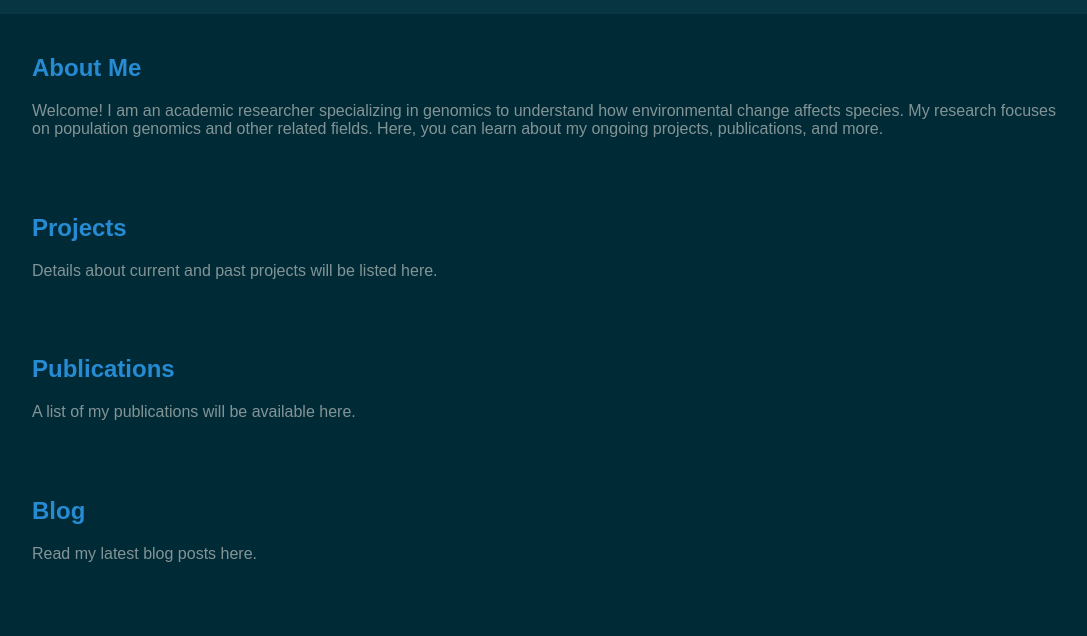
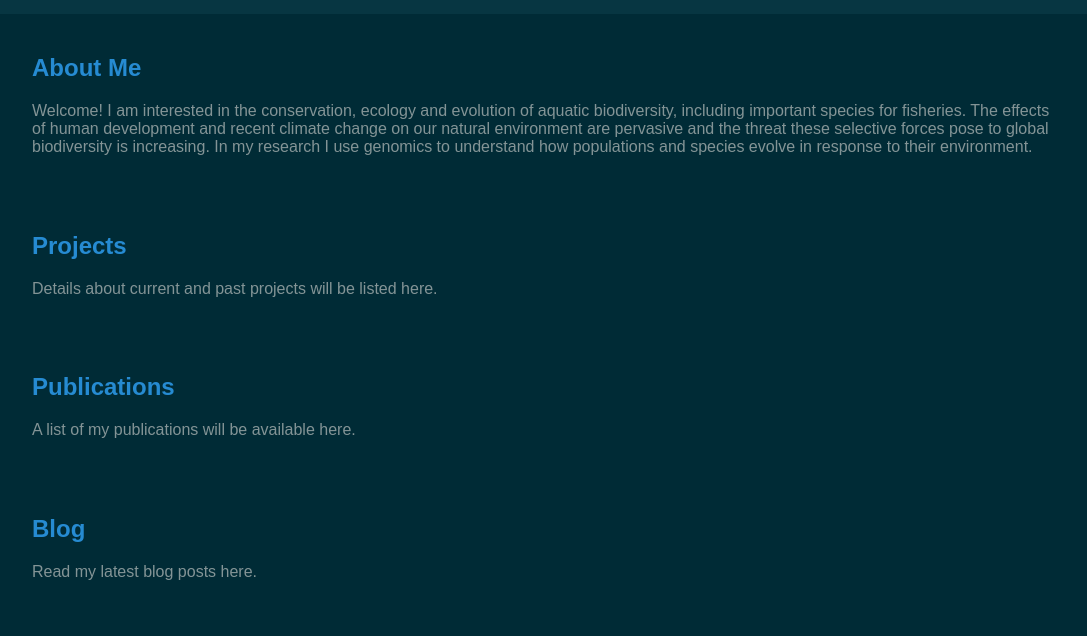
Before and after one commit to pygmyperch/cbwebpage, a plain HTML site: page index.html in a window 1280 px wide. Shown: the part 116-752 px from the top of the page, without its empty margins (96-1183 px from the left). Drawn offline with Linux system fonts and the light colour scheme.

Commit message:
Update index.html

```diff
--- a/index.html
+++ b/index.html
@@ -3,7 +3,7 @@
 <head>
     <meta charset="UTF-8">
     <meta name="viewport" content="width=device-width, initial-scale=1.0">
-    <title>Academic Researcher - Personal Webpage</title>
+    <title>Dr Chris Brauer - Personal Webpage</title>
     <style>
         body {
             font-family: 'Harding Text Web', sans-serif;
@@ -55,7 +55,7 @@
 
     <section id="about" class="container">
         <h2>About Me</h2>
-        <p>Welcome! I am an academic researcher specializing in genomics to understand how environmental change affects species. My research focuses on population genomics and other related fields. Here, you can learn about my ongoing projects, publications, and more.</p>
+        <p>Welcome! I am interested in the conservation, ecology and evolution of aquatic biodiversity, including important species for fisheries. The effects of human development and recent climate change on our natural environment are pervasive and the threat these selective forces pose to global biodiversity is increasing. In my research I use genomics to understand how populations and species evolve in response to their environment.</p>
     </section>
 
     <section id="projects" class="container">
```
